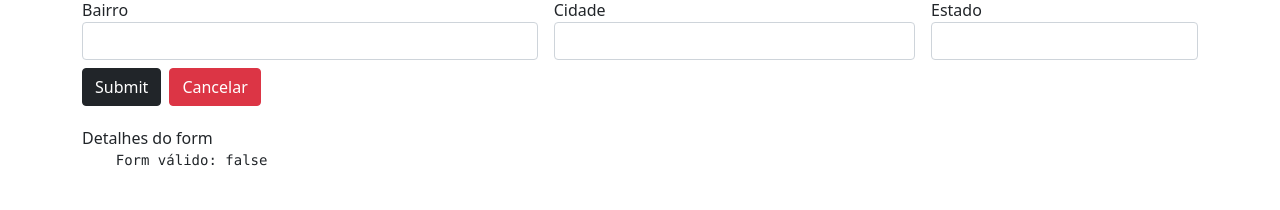
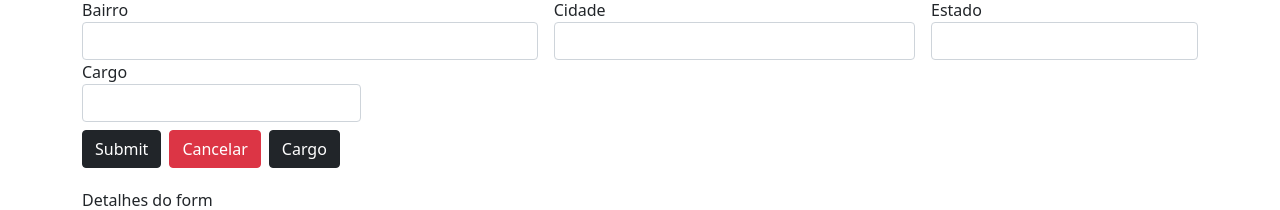
Before and after one commit to renatodev95/angular-training, an Angular app in the folder forms/: page /dataForm in a window 1280 px wide. Shown: the part 334-544 px from the top of the page. Built offline with nearby package versions, Linux system fonts and the light colour scheme.

Commit message:
#103: Formulários reativos: Combobox com Objeto (ngValue e compareWith)

```diff
--- a/forms/src/app/data-form/data-form.component.html
+++ b/forms/src/app/data-form/data-form.component.html
@@ -80,7 +80,7 @@
       <div class="col-sm-3" [ngClass]="aplicaCssErro('endereco.estado')">
         <label for="estado" class="control-label">Estado</label>
         <select class="form-control" id="estado" formControlName="estado">
-        <!--Importante: dê preferencia por usar o pipe ASYNC na hora de utilizar informações que estão vindo de Observables no template HTML-->
+          <!--Importante: dê preferencia por usar o pipe ASYNC na hora de utilizar informações que estão vindo de Observables no template HTML-->
           <option *ngFor="let estado of estados | async" [value]="estado.sigla">{{estado.nome}}</option>
         </select>
         <app-campo-control-erro
@@ -90,9 +90,22 @@
     </div>
   </div>
 
+  <div class="form-group">
+    <div class="col-sm-3" [ngClass]="aplicaCssErro('cargo')">
+      <label for="cargo" class="control-label">Cargo</label>
+      <select class="form-control" id="cargo" formControlName="cargo" [compareWith]="compararCargos">
+        <option *ngFor="let cargo of cargos" [ngValue]="cargo">{{cargo.desc}}</option>
+      </select>
+      <app-campo-control-erro
+        [mostrarErro]="verificaValidTouched('cargo')" msgErro="Cargo é obrigatório">
+      </app-campo-control-erro>
+    </div>
+  </div>
+
   <div class="col-auto mt-2">
     <button type="submit" class="btn btn-dark me-md-2">Submit</button>
     <button class="btn btn-danger me-md-2" (click)="resetar()">Cancelar</button>
+    <button class="btn btn-dark me-md-2" (click)="setarCargo()">Cargo</button>
   </div>
 
   <app-form-debug [form]="formulario"></app-form-debug>
--- a/forms/src/app/data-form/data-form.component.ts
+++ b/forms/src/app/data-form/data-form.component.ts
@@ -15,6 +15,7 @@
   formulario: FormGroup;
   // estados: EstadoBr[];
   estados: Observable<EstadoBr[]>;
+  cargos: any[];
 
   constructor(
     private formBuilder: FormBuilder,
@@ -25,6 +26,7 @@
 
   ngOnInit(): void {
     this.estados = this.dropdownService.getEstadosBr();
+    this.cargos = this.dropdownService.getCargos();
 
     // this.dropdownService.getEstadosBr().subscribe(dados => {
     //     this.estados = dados;
@@ -47,7 +49,9 @@
         bairro: [null, Validators.required],
         cidade: [null, Validators.required],
         estado: [null, Validators.required]
-      })
+      }),
+
+      cargo: [null]
     });
     // [Validators.required, Validators.min(3), Validators.max(20)]
   }
@@ -136,4 +140,13 @@
       },
     });
   }
+
+  setarCargo() {
+    const cargo = {nome: 'Dev', nivel: 'Pleno', desc: 'Dev Pl'};
+    this.formulario.get('cargo').setValue(cargo);
+  }
+
+  compararCargos(obj1, obj2) {
+    return obj1 && obj2 ? (obj1.nome === obj2.nome && obj1.nivel === obj2.nivel) : obj1 && obj2;
+  }
 }
--- a/forms/src/app/shared/services/dropdown.service.ts
+++ b/forms/src/app/shared/services/dropdown.service.ts
@@ -11,4 +11,12 @@
   getEstadosBr() {
     return this.http.get<EstadoBr[]>('assets/dados/estadosbr.json');
   }
+
+  getCargos() {
+    return [
+      {nome: 'Dev', nivel: 'Junior', desc: 'Dev Jr'},
+      {nome: 'Dev', nivel: 'Pleno', desc: 'Dev Pl'},
+      {nome: 'Dev', nivel: 'Senior', desc: 'Dev Sr'}
+    ]
+  }
 }
```
